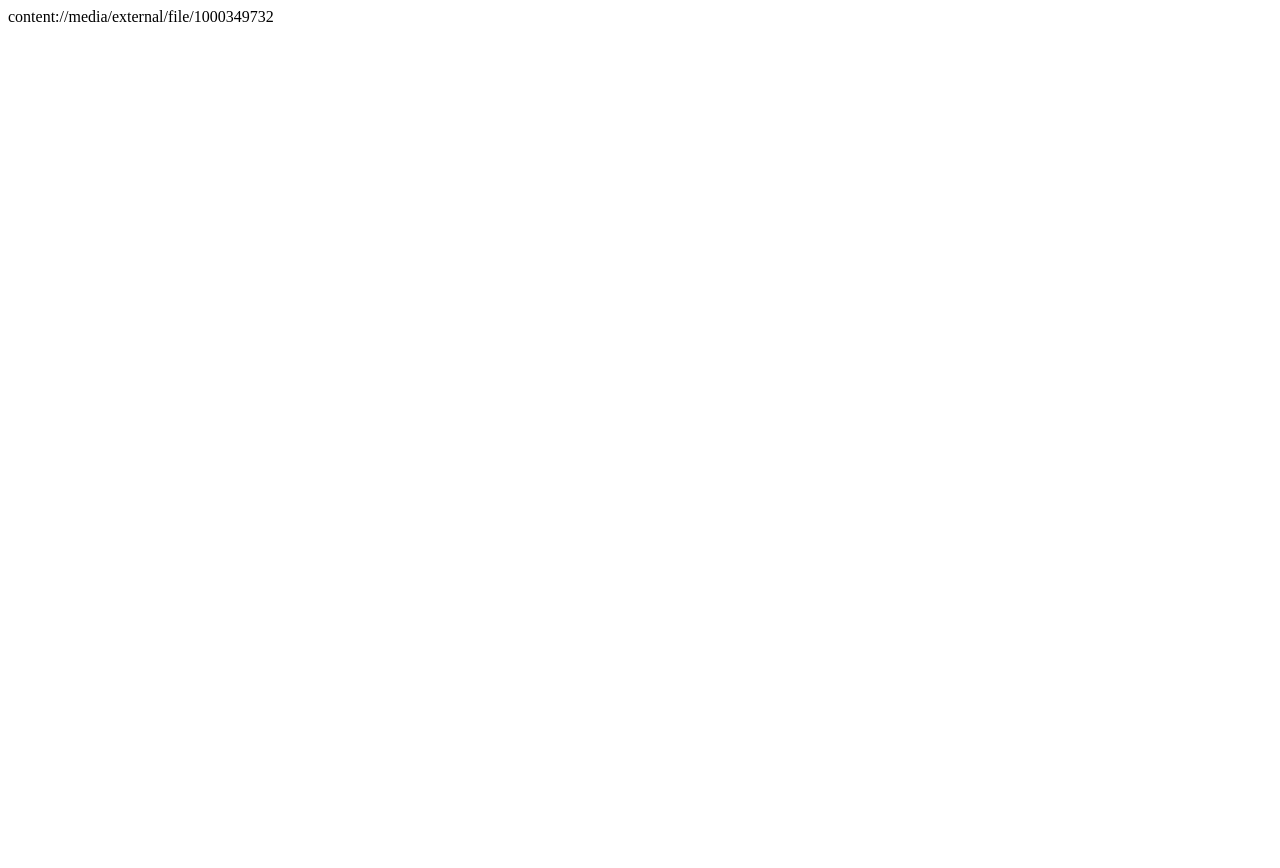
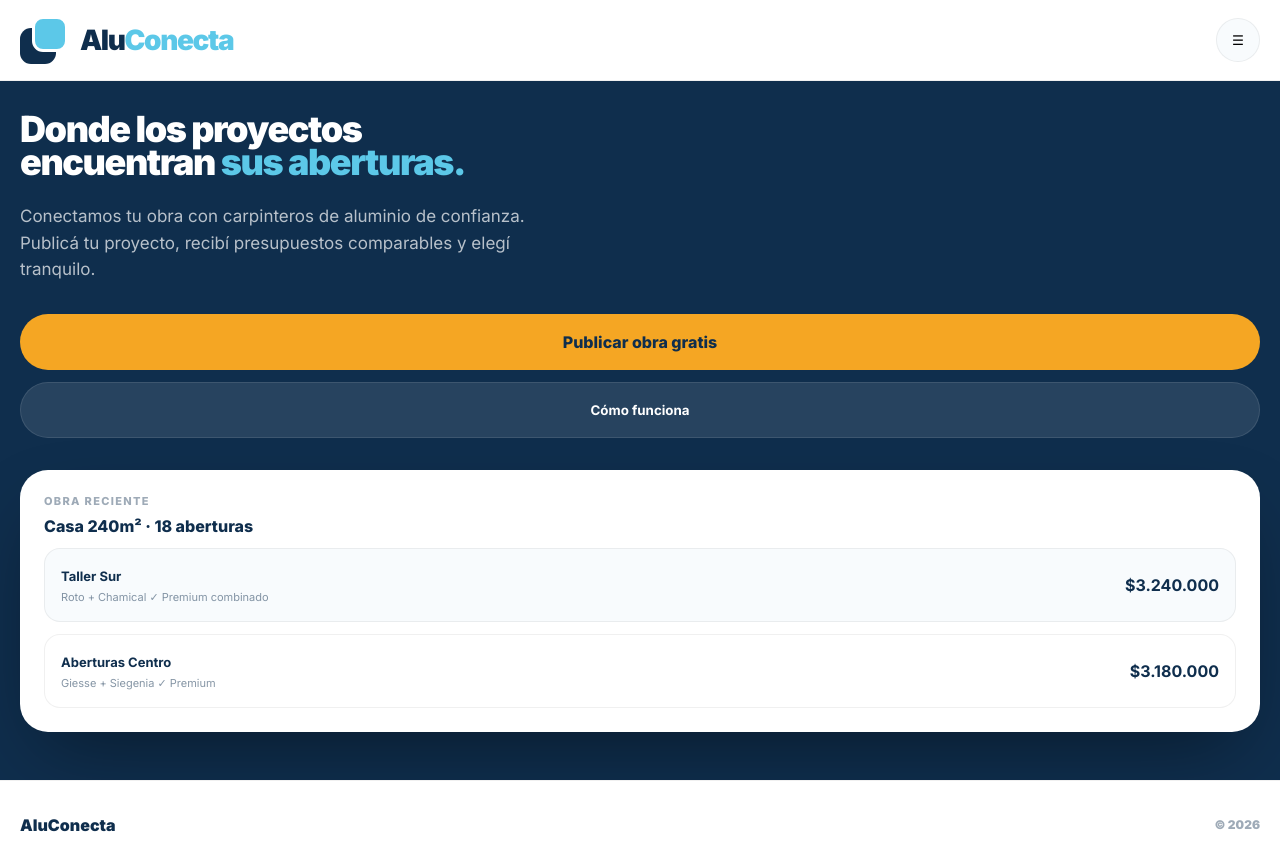
Before and after one commit to lisandsedita-art/aluconecta, a plain HTML site: page index.html in a window 1280 px wide. Before the commit the page ends 800 px from the top, so only its background shows below. Drawn offline with Linux system fonts and the light colour scheme.

Commit message:
Update index.html

```diff
--- a/index.html
+++ b/index.html
@@ -1,2 +1,51 @@
-
-content://media/external/file/1000349732
+<!DOCTYPE html>
+<html lang="es">
+<head>
+<meta charset="UTF-8">
+<meta name="viewport" content="width=device-width, initial-scale=1">
+<title>AluConecta - Donde los proyectos encuentran sus aberturas</title>
+<link href="https://fonts.googleapis.com/css2?family=Inter:wght@400;500;700;800;900&display=swap" rel="stylesheet">
+<style>
+*{font-family:'Inter',sans-serif;box-sizing:border-box;margin:0;padding:0}
+body{background:#f8fbfd;color:#0f2e4d}
+a{text-decoration:none;color:inherit}
+.header{position:sticky;top:0;z-index:50;background:#fff;border-bottom:1px solid rgba(0,0,0,.06);display:flex;justify-content:space-between;align-items:center;padding:16px 20px}
+.logo{display:flex;align-items:center;gap:12px}
+.logo-icon{position:relative;width:48px;height:48px}
+.icon1{position:absolute;left:0;bottom:0;width:36px;height:36px;background:#0f2e4d;border-radius:11px}
+.icon2{position:absolute;right:0;top:0;width:36px;height:36px;background:#5cc8e8;border-radius:11px;border:3px solid #fff}
+.logo-text{font-weight:900;font-size:28px;letter-spacing:-.05em}
+.hero{background:#0f2e4d;padding:32px 20px 48px;color:#fff}
+.hero h1{font-size:36px;line-height:.92;font-weight:900;letter-spacing:-.04em}
+.hero h1 span{color:#5cc8e8}
+.hero p{margin-top:24px;font-size:17px;color:rgba(255,255,255,.7);line-height:1.55;max-width:520px}
+.btns{margin-top:32px;display:flex;flex-direction:column;gap:12px}
+.btn-primary{background:#f5a623;color:#0f2e4d;height:56px;border-radius:999px;border:0;padding:0 28px;font-weight:800;font-size:16px}
+.btn-sec{background:rgba(255,255,255,.1);color:#fff;height:56px;border-radius:999px;border:1px solid rgba(255,255,255,.1);padding:0 28px;font-weight:600}
+.card{background:#fff;border-radius:28px;padding:24px;color:#0f2e4d;box-shadow:0 32px 80px -24px rgba(0,0,0,.45);margin-top:32px}
+.card-row{border-radius:16px;border:1px solid rgba(0,0,0,.06);padding:16px;display:flex;justify-content:space-between;align-items:center;margin-top:12px;background:#f8fbfd}
+footer{border-top:1px solid rgba(0,0,0,.06);background:#fff;height:88px;display:flex;align-items:center;justify-content:space-between;padding:0 20px;font-weight:900}
+</style>
+</head>
+<body>
+<div class="header">
+<div class="logo"><div class="logo-icon"><div class="icon1"></div><div class="icon2"></div></div><div class="logo-text">Alu<span style="color:#5cc8e8">Conecta</span></div></div>
+<button style="width:44px;height:44px;border-radius:999px;background:#f8fbfd;border:1px solid rgba(0,0,0,.06)">☰</button>
+</div>
+<div class="hero">
+<h1>Donde los proyectos<br>encuentran <span>sus aberturas.</span></h1>
+<p>Conectamos tu obra con carpinteros de aluminio de confianza. Publicá tu proyecto, recibí presupuestos comparables y elegí tranquilo.</p>
+<div class="btns">
+<button class="btn-primary">Publicar obra gratis</button>
+<button class="btn-sec">Cómo funciona</button>
+</div>
+<div class="card">
+<div style="font-size:11px;letter-spacing:.12em;font-weight:800;opacity:.4">OBRA RECIENTE</div>
+<div style="font-weight:800;margin-top:8px">Casa 240m² · 18 aberturas</div>
+<div class="card-row"><div><b style="font-size:13px">Taller Sur</b><br><span style="font-size:11px;opacity:.5">Roto + Chamical ✓ Premium combinado</span></div><b>$3.240.000</b></div>
+<div class="card-row" style="background:#fff"><div><b style="font-size:13px">Aberturas Centro</b><br><span style="font-size:11px;opacity:.5">Giesse + Siegenia ✓ Premium</span></div><b>$3.180.000</b></div>
+</div>
+</div>
+<footer><div>AluConecta</div><span style="font-size:12px;opacity:.4">© 2026</span></footer>
+</body>
+</html>
```
